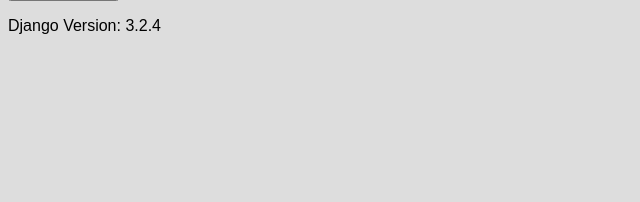
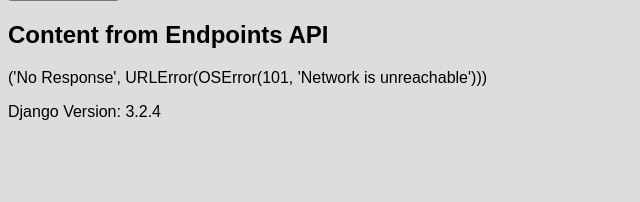
Before and after one commit to phyllers/GAE_Django17, a Django app: page / in a window 1280 px wide. Shown: the part 140-342 px from the top of the page, without its empty margins (0-640 px from the left). Run offline with Django 3.2, Linux system fonts and the light colour scheme; data that the repository does not hold is empty.

Commit message:
Calling Endpoints API for data

```diff
--- a/app.yaml
+++ b/app.yaml
@@ -6,6 +6,8 @@ threadsafe: true
 
 libraries:
 - name: MySQLdb
+  version: "latest"
+- name: ssl
   version: "latest"
 
 handlers:
--- a/appengine_config.py
+++ b/appengine_config.py
@@ -2,4 +2,7 @@ import sys
 import os
 
 sys.path.append(os.path.join(os.getcwd(), "django.zip"))
+sys.path.append(os.path.join(os.getcwd(), "requests.zip"))
+# sys.path.append(os.path.join(os.getcwd(), "requests_oauthlib.zip"))
+# sys.path.append(os.path.join(os.getcwd(), "oauthlib.zip"))
 os.environ['DJANGO_SETTINGS_MODULE'] = 'GAE_Django17.settings'
--- a/templates/testapp/index.html
+++ b/templates/testapp/index.html
@@ -24,13 +24,14 @@
         <p>{{ api_result2 }}</p>
     {% endif %}
 
-    {% if greetings %}
+    {% if api_greetings %}
         <h2>Content from Endpoints API</h2>
         <ul>
             {% for greeting in api_greetings.items %}
-            <li>{{ greeting.message }}</li>
+            <li>{{ greeting.content }}: {{ greeting.date }}</li>
             {% endfor %}
         </ul>
+        <p>{{ api_greetings }}</p>
     {% endif %}
     <code>
         {{ api_result }}
--- a/testapp/views.py
+++ b/testapp/views.py
@@ -9,27 +9,61 @@ from django.shortcuts import redirect
 from urllib2 import Request, urlopen, URLError
 import django
 import json
+import requests
+
+# from requests_oauthlib import OAuth1
+
+# !!! Commented out API authorization code until I can get it to work with Endpoints !!!
+# from apiclient import discovery
+# import httplib2
+# import oauth2client
+# from oauth2client import tools
+# import argparse
+
+# CLIENT_ID = '1042486265945-969e0e0blptg1l9suhj7ppn5qjal8idb.apps.googleusercontent.com'
+# CLIENT_SECRET = 'gGcU6r-00xB23my8MUzvzn5C'
+# SCOPE = 'https://www.googleapis.com/auth/userinfo.email'
+# USER_AGENT = 'my-app'
+# OAUTH_DISPLAY_NAME = 'HAPPY APPY'
+#
+# API_ROOT = 'https://striking-berm-771.appspot.com/_ah/api'
+# API = 'gae_endpoints'
+# VERSION = 'v1'
 
 
 MEMCACHE_GREETINGS = 'greetings'
 
 def list_greetings(request):
-    # req = Request('http://api.striking-berm-771.appspot.com/')
-    # req2 = Request('http://api.striking-berm-771.appspot.com/1')
-    # try:
-    #     # response = urlopen(req)
-    #     # api_result = response.read()
-    #     response2 = urlopen(req2)
-    #     api_result2 = json.load(response2)
+
+    # storage = oauth2client.file.Storage('guestbook.dat')
+    # credentials = storage.get()
+    # parser = argparse.ArgumentParser(
+    #     description='Auth sample',
+    #     formatter_class=argparse.RawDescriptionHelpFormatter,
+    #     parents=[tools.argparser])
+    # flags = parser.parse_args('')
     #
-    # except URLError, e:
-    #     api_result = 'No response: ', e
-    #     api_result2 = 'No response: ', e
-    #
-    req3 = Request('https://striking-berm-771.appspot.com/_ah/api/gae_endpoints/v1/hellogreeting')
+    # if credentials is None or credentials.invalid:
+    #     flow = oauth2client.client.OAuth2WebServerFlow(
+    #         client_id=CLIENT_ID,
+    #         client_secret=CLIENT_SECRET,
+    #         scope=SCOPE,
+    #         user_agent=USER_AGENT,
+    #         xoauth_displayname=OAUTH_DISPLAY_NAME
+    #     )
+    #     credentials = tools.run_flow(flow, storage, flags)
+    # http = httplib2.Http()
+    # http = credentials.authorize(http)
+    # discovery_url = '%s/discovery/v1/apis/%s/%s/rest' % (API_ROOT, API, VERSION)
     try:
-        res = urlopen(req3)
-        api_greetings = json.load(res)
+        # service = discovery.build(API, VERSION, discoveryServiceUrl=discovery_url, http=http)
+        # response = service.greetings()
+        # api_greetings = service
+
+        url = 'https://striking-berm-771.appspot.com/_ah/api/gae_endpoints/v1/hellogreeting/'
+        # auth = OAuth1(CLIENT_ID, CLIENT_SECRET)
+        req3 = Request(url)
+        api_greetings = json.load(urlopen(req3))
     except URLError, e:
         api_greetings = 'No Response', e
 
@@ -41,8 +75,6 @@ def list_greetings(request):
                               {'greetings': greetings,
                                'form': CreateGreetingForm(),
                                'djversion': django.get_version(),
-                               # 'api_result': api_result,
-                               # 'api_result2': api_result2,
                                'api_greetings': api_greetings,
                                })
 
```
